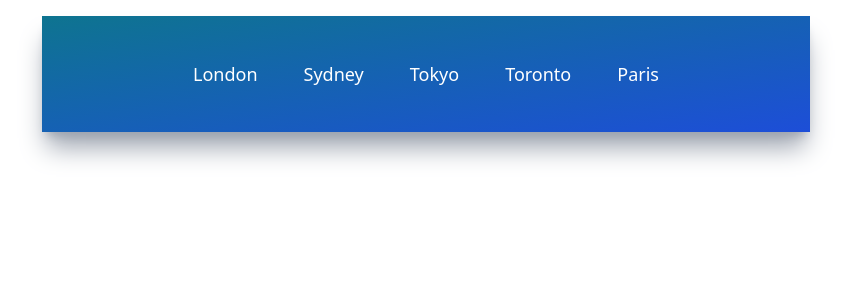
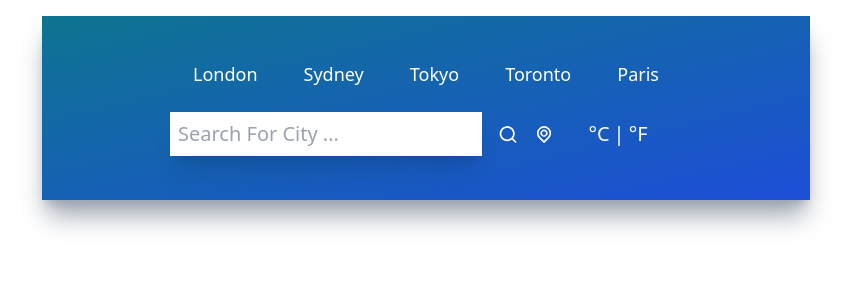
Before and after one commit to KoushikDuttaHih7/react-weather-app, a React (Create React App) app: page / in a window 1280 px wide. Shown: the top 300 px of the page, without its empty margins (214-1065 px from the left). Built offline with nearby package versions, Linux system fonts and the light colour scheme.

Commit message:
Inputs Component

```diff
--- a/src/App.js
+++ b/src/App.js
@@ -1,4 +1,5 @@
 import "./App.css";
+import Inputs from "./components/Inputs";
 import TopButtons from "./components/TopButtons";
 // import UilReact from "@iconscout/react-unicons/icons/uil-react";
 
@@ -6,6 +7,7 @@
   return (
     <div className='mx-auto max-w-screen-md mt-4 py-5 px-32 bg-gradient-to-br from-cyan-700 to-blue-700 h-fit shadow-xl shadow-gray-400'>
       <TopButtons />
+      <Inputs />
     </div>
   );
 }
--- /dev/null
+++ b/src/components/Inputs.jsx
@@ -0,0 +1,35 @@
+import React from "react";
+import { UilSearch, UilLocationPoint } from "@iconscout/react-unicons";
+
+const Inputs = () => {
+  return (
+    <div className='flex flex-row justify-center my-6 '>
+      <div className='flex flex-row w-3/4 items-center justify-center space-x-4'>
+        <input
+          type='text'
+          placeholder='Search for city ...'
+          className='text-xl font-light p-2 w-full shadow-xl focus:outline-none capitalize'
+        />
+        <UilSearch
+          size={25}
+          className='text-white cursor-pointer transition ease-out hover:scale-125  '
+        />
+        <UilLocationPoint
+          size={25}
+          className='text-white cursor-pointer transition ease-out hover:scale-125  '
+        />
+      </div>
+      <div className='flex flex-row w-1/4 items-center justify-center'>
+        <button name='metric' className='text-xl text-white font-light'>
+          °C
+        </button>
+        <p className='text-xl text-white mx-1'>|</p>
+        <button name='imperial' className='text-xl text-white font-light'>
+          °F
+        </button>
+      </div>
+    </div>
+  );
+};
+
+export default Inputs;
```
